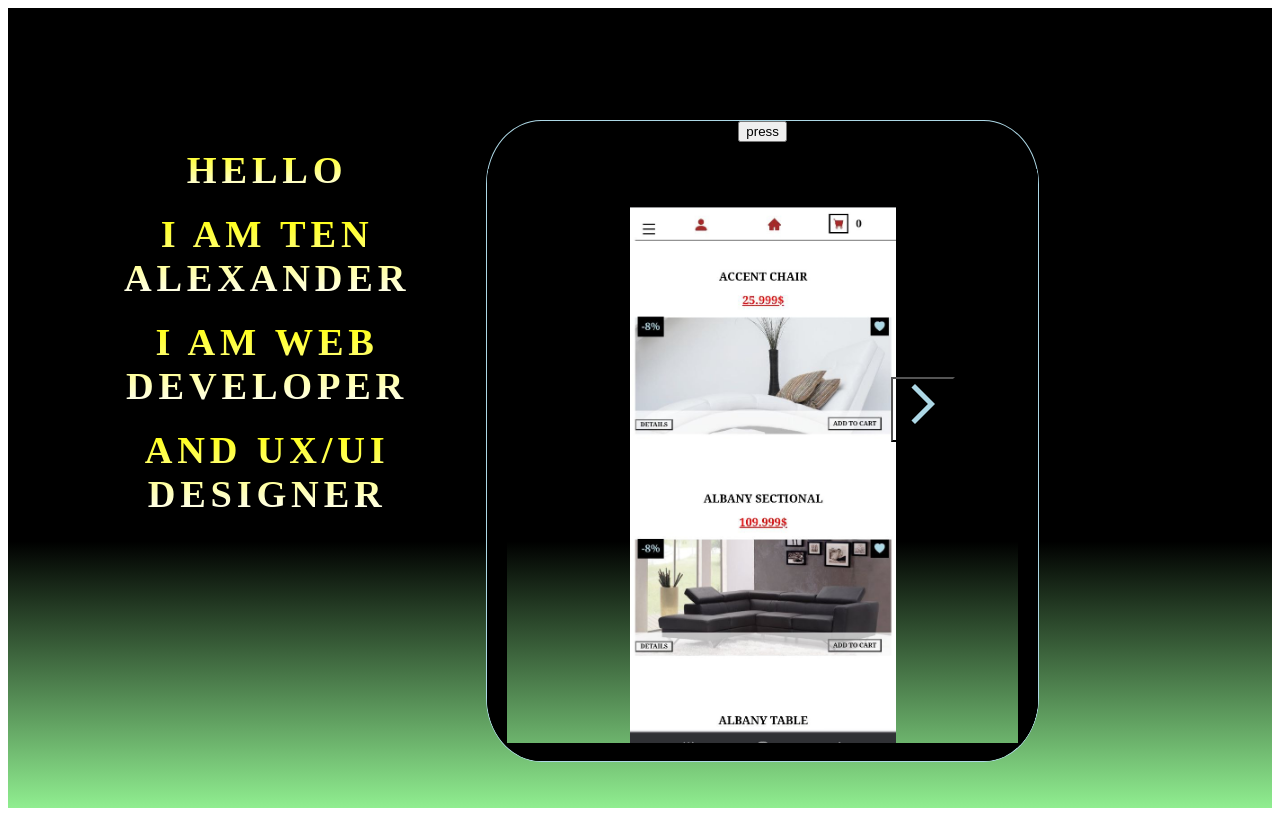
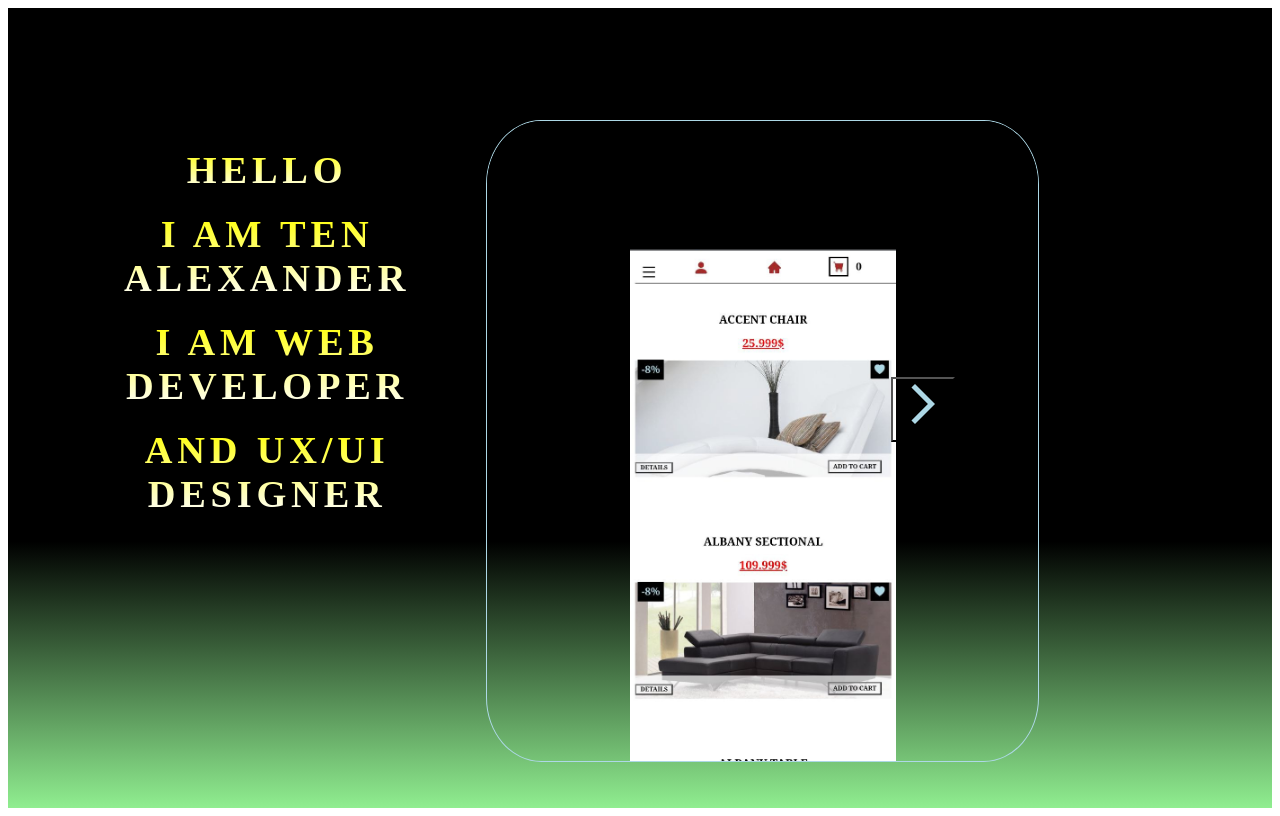
Before and after one commit to sashaTen/Portfolio, a React (Create React App) app: page / in a window 1280 px wide. Built offline with nearby package versions, Linux system fonts and the light colour scheme; a web font is replaced by a local one.

Commit message:
made  space  for the  header

```diff
--- a/src/components/expirience.js
+++ b/src/components/expirience.js
@@ -29,16 +29,21 @@ const Projects = () => {
       setMoveToRight(moveToRight - 200);
     }
   }
+  /*
 
-  return (
-    <div className="projectContainer">
-      <button
+   <button
         onClick={() => {
           setcurrentImgList(foodImgList);
         }}
       >
         press
       </button>
+  */
+
+  return (
+    <div className="projectContainer">
+      <article className="projectHeader"></article>
+
       <button
         onClick={() => {
           moveGalleryToRight();
--- a/src/index.css
+++ b/src/index.css
@@ -113,9 +113,8 @@
 }
 .galleryContainer {
   position: relative;
-  top: 7%;
+  top: 17%;
   width: 300%;
-
   transition: 1s;
   height: 90%;
   display: flex;
@@ -153,8 +152,13 @@
   width: 100%;
   height: 100%;
   object-fit: contain;
-  outline: solid 38px black;
-  outline-offset: -20px;
+}
+.projectHeader {
+  width: 100%;
+  height: 20%;
+  position: absolute;
+  background: black;
+  z-index: 1;
 }
 
 @media screen and (max-width: 680px) {
```
